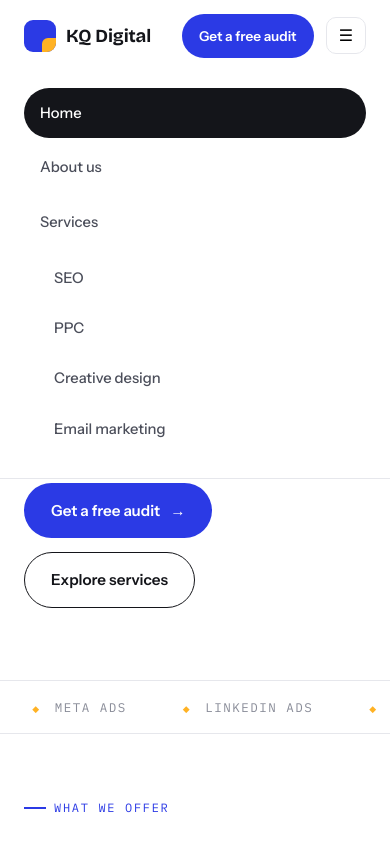
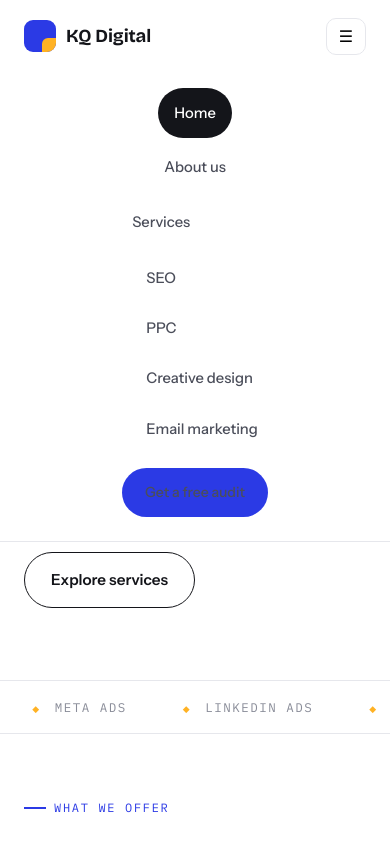
Before and after one commit to kq-digital/marketing-services, a plain HTML site: page index.html in a window 390 px wide. Both pictures are taken after a click on the button "Toggle menu". Shown: the top 841 px of the page. Drawn offline with nearby package versions, Linux system fonts and the light colour scheme.

Commit message:
Add files via upload
mass update

```diff
--- a/index.html
+++ b/index.html
@@ -40,10 +40,10 @@
             </div>
           </div></div>
         </li>
+        <li class="nav-audit"><a href="contact.html" class="btn btn-primary">Get a free audit</a></li>
       </ul>
     </nav>
     <div class="nav-cta">
-      <a href="contact.html" class="btn btn-primary">Get a free audit</a>
       <button class="menu-btn" id="menuBtn" aria-label="Toggle menu" aria-expanded="false">☰</button>
     </div>
   </div>
--- a/styles.css
+++ b/styles.css
@@ -35,7 +35,9 @@ header{position:sticky;top:0;z-index:50;background:rgba(255,255,255,.86);backdro
 .logo{display:flex;align-items:center;gap:10px;font-family:var(--display);font-weight:700;font-size:1.15rem;text-decoration:none;letter-spacing:-.01em}
 .logo-mark{width:32px;height:32px;border-radius:9px;background:var(--ultra);position:relative;overflow:hidden}
 .logo-mark::after{content:"";position:absolute;inset:auto -4px -4px auto;width:18px;height:18px;background:var(--marigold);border-radius:6px 0 0 0}
-.nav-links{display:flex;gap:6px;list-style:none}
+.nav-links{display:flex;gap:14px;list-style:none;align-items:center}
+.nav-links .nav-audit{margin-left:6px}
+.nav-links .btn{padding:11px 20px;font-size:.88rem}
 .nav-links a{text-decoration:none;font-size:.92rem;font-weight:500;color:var(--ink-soft);padding:9px 16px;border-radius:999px;transition:.15s}
 .nav-links a:hover{color:var(--ink);background:var(--tint)}
 .nav-links a.active{color:#fff;background:var(--ink)}
@@ -210,6 +212,8 @@ footer{border-top:1px solid var(--line);padding:56px 0 40px;margin-top:40px}
   .nav-links{display:none;position:absolute;top:72px;left:0;right:0;background:var(--paper);flex-direction:column;padding:16px 24px 24px;border-bottom:1px solid var(--line);gap:4px}
   .nav-links.open{display:flex}
   .nav-links a{display:block;padding:13px 16px}
+  .nav-links .nav-audit{margin:10px 16px 0}
+  .nav-links .btn{display:inline-flex;padding:12px 22px}
   .menu-btn{display:block}
   .dropdown{position:static;display:block;padding:6px 0 0 14px}
   .dd-panel{border:none;box-shadow:none;padding:0;min-width:0;background:transparent}
@@ -217,7 +221,7 @@ footer{border-top:1px solid var(--line);padding:56px 0 40px;margin-top:40px}
   .dd-arr,.caret{display:none}
   .dd-panel [data-nav]{padding:9px 12px}
 
-  .nav-cta .btn{padding:10px 16px;font-size:.85rem}
+
   .band{padding:28px 22px}
   section{padding:64px 0}
 }
```
Also changed, not shown: about.html (+1 -1 lines), contact.html (+1 -1 lines), creative-design.html (+1 -1 lines), email-marketing.html (+1 -1 lines), ppc.html (+1 -1 lines), seo.html (+1 -1 lines), services.html (+1 -1 lines).
